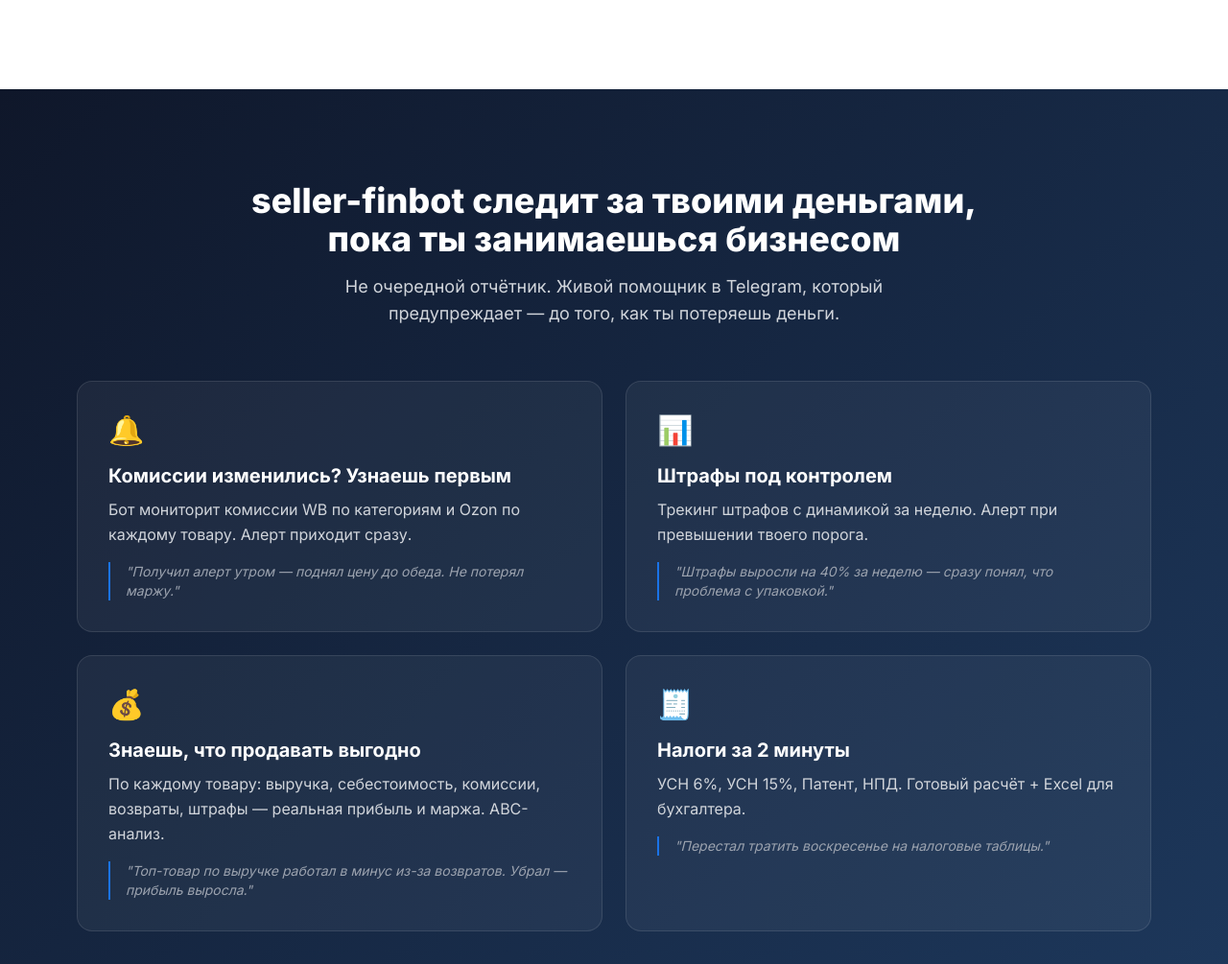
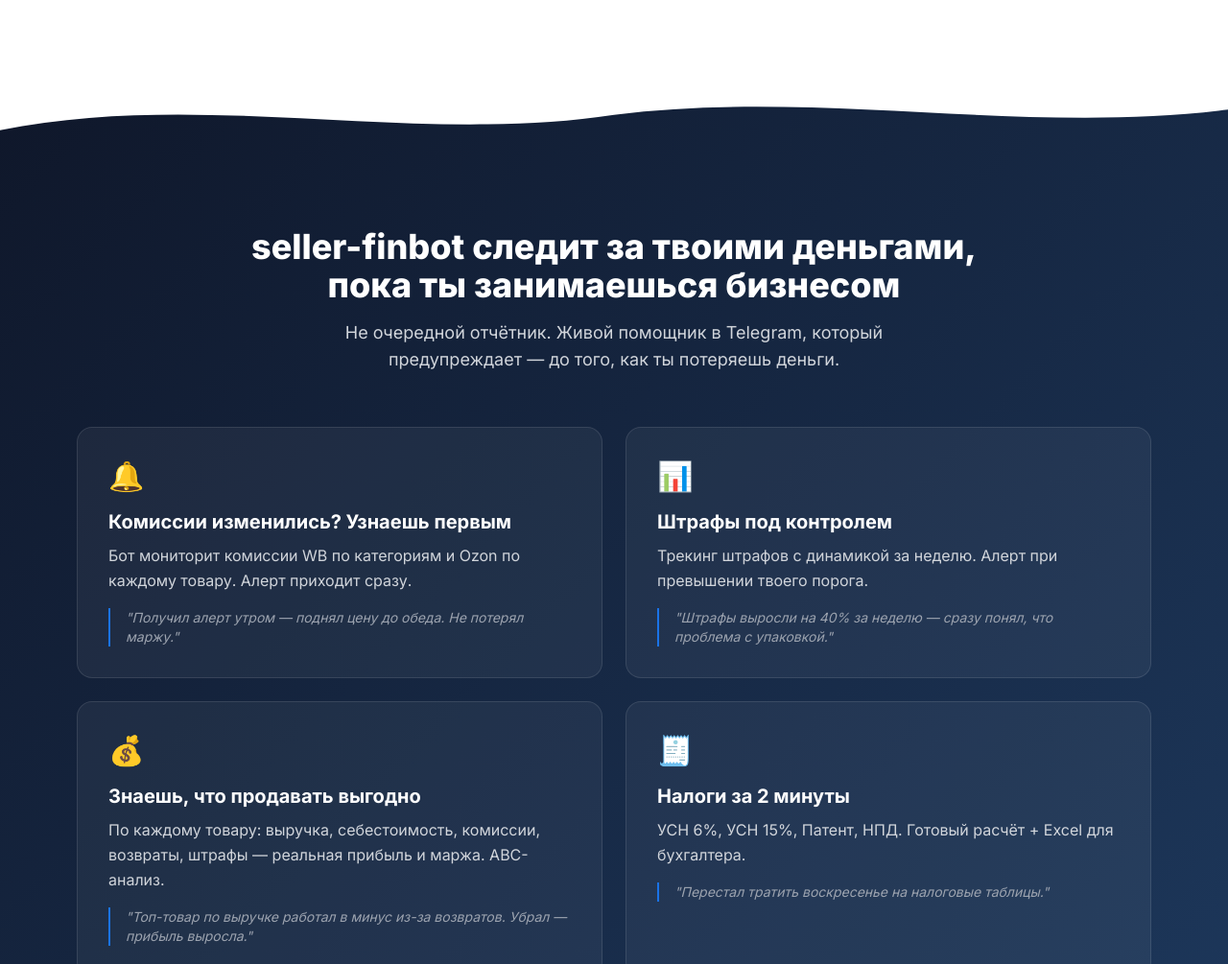
Before and after one commit to sanyarise/seller-finbot-landing, a plain HTML site: page index.html in a window 1280 px wide. Shown: the part 2055-3060 px from the top of the page at 96% size. Drawn offline with nearby package versions, Linux system fonts and the light colour scheme.

Commit message:
ux: wave dividers on solution section (top+bottom)

```diff
--- a/index.html
+++ b/index.html
@@ -214,7 +214,13 @@
   </section>
 
   <!-- ===== СЕКЦИЯ 4: РЕШЕНИЕ ===== -->
-  <section class="hero-gradient text-white py-16 md:py-24">
+  <section class="hero-gradient text-white pt-28 pb-28 md:pt-36 md:pb-36 relative overflow-hidden">
+    <!-- Wave divider сверху (от bg-white) -->
+    <div class="absolute top-0 left-0 w-full leading-none">
+      <svg viewBox="0 0 1200 60" preserveAspectRatio="none" class="w-full h-12 md:h-16" xmlns="http://www.w3.org/2000/svg">
+        <path d="M0,0 L0,40 C200,0 400,55 600,25 C800,0 1000,45 1200,20 L1200,0 Z" fill="#ffffff"/>
+      </svg>
+    </div>
     <div class="max-w-6xl mx-auto px-4">
       <div class="text-center mb-14">
         <h2 class="text-2xl md:text-3xl lg:text-4xl font-extrabold mb-4 leading-tight">
@@ -282,6 +288,12 @@
         </a>
         <p class="text-sm text-gray-400 mt-2">Без карты · 14 дней бесплатно · Отмена в 1 клик</p>
       </div>
+    </div>
+    <!-- Wave divider снизу (→ bg-gray-50) -->
+    <div class="absolute bottom-0 left-0 w-full leading-none">
+      <svg viewBox="0 0 1200 60" preserveAspectRatio="none" class="w-full h-12 md:h-16" xmlns="http://www.w3.org/2000/svg">
+        <path d="M0,60 C200,0 400,55 600,30 C800,5 1000,50 1200,20 L1200,60 Z" fill="#F9FAFB"/>
+      </svg>
     </div>
   </section>
 
```
